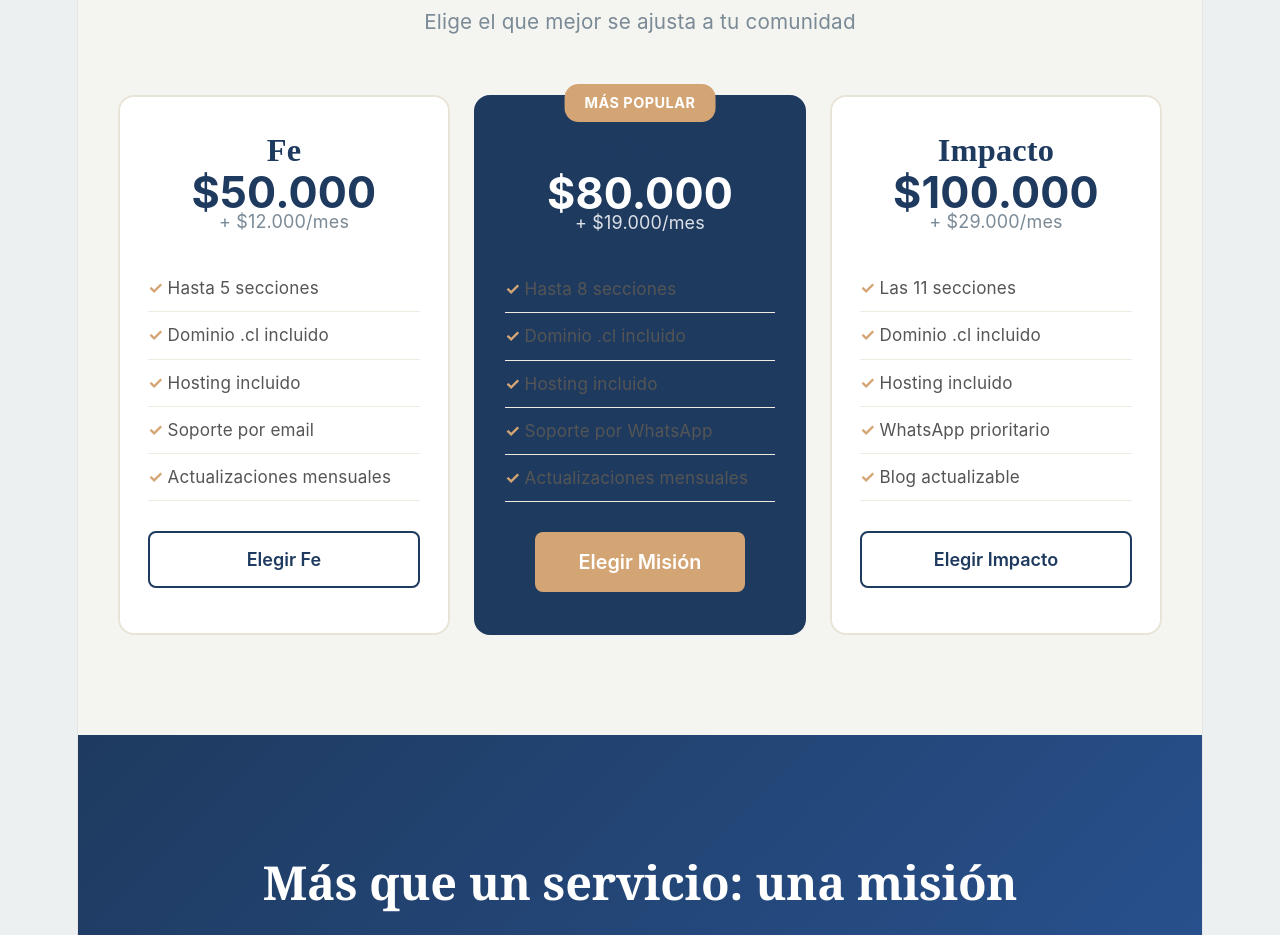
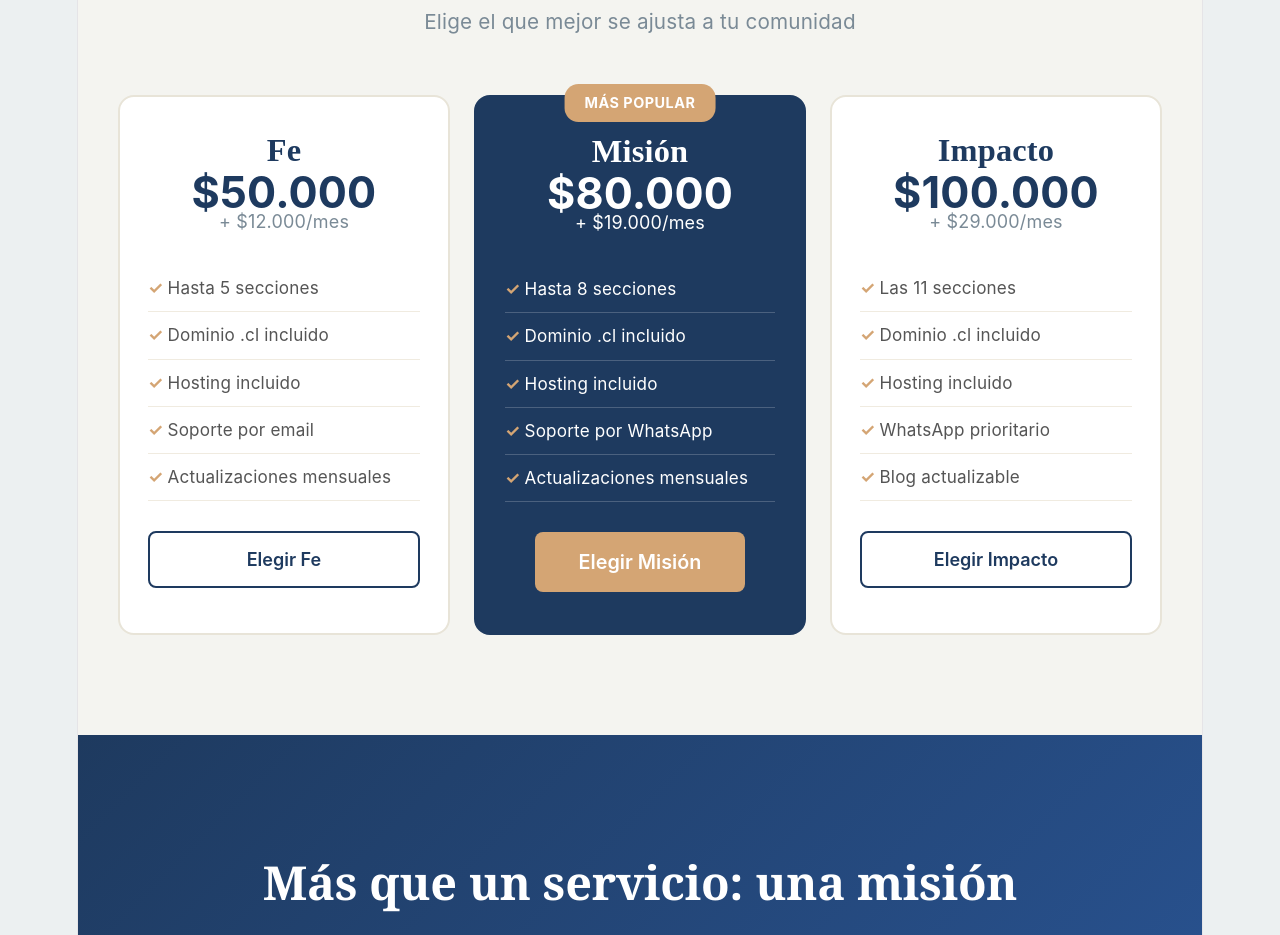
Before and after one commit to Alonsoph/church-generator-frontend, a React (Vite) app: page / in a window 1280 px wide. Shown: the part 1480-2415 px from the top of the page. Built offline with nearby package versions, Linux system fonts and the light colour scheme.

Commit message:
Arreglar texto invisible plan destacado

```diff
--- a/src/components/Landing.css
+++ b/src/components/Landing.css
@@ -480,3 +480,19 @@
   height: 24px;
   color: white;
 }
+
+/* Forzar texto blanco en el plan destacado */
+.landing-plan.landing-plan-destacado h3,
+.landing-plan.landing-plan-destacado .landing-precio,
+.landing-plan.landing-plan-destacado .landing-precio-mes {
+  color: white !important;
+}
+
+.landing-plan.landing-plan-destacado ul li {
+  color: white !important;
+  border-bottom-color: rgba(255, 255, 255, 0.2) !important;
+}
+
+.landing-plan.landing-plan-destacado ul li:before {
+  color: #d4a574 !important;
+}
```
